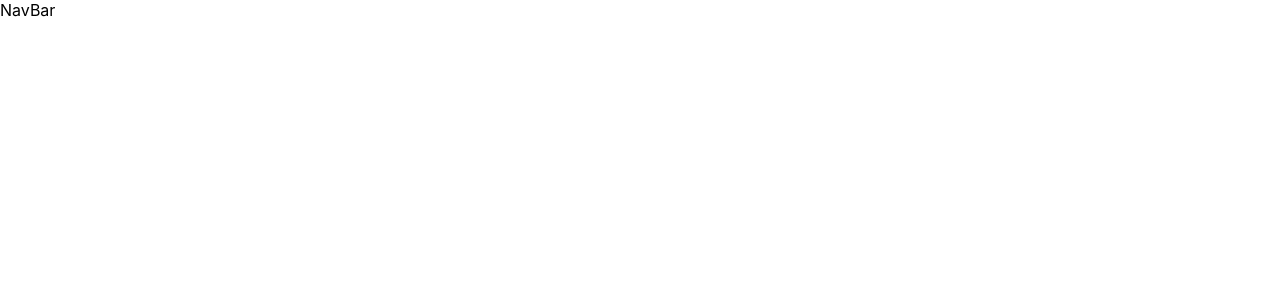
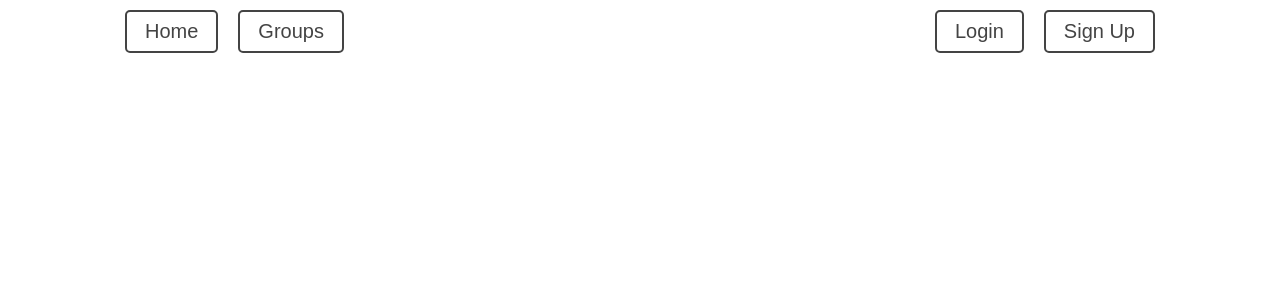
Before and after one commit to oldbettie/notepad, a React (Create React App) app: page / in a window 1280 px wide. Shown: the top 300 px of the page. Built offline with nearby package versions, Linux system fonts and the light colour scheme.

Commit message:
added bugs

```diff
--- a/src/App.js
+++ b/src/App.js
@@ -2,11 +2,39 @@ import { BrowserRouter } from "react-router-dom";
 import Pages from "./pages/Pages";
 import NavBar from "./components/NavBar";
 import { UserContext } from "./UserContext";
-import { useState, useMemo } from "react";
+import { useState, useEffect } from "react";
+import axios from "axios";
 
 //  come back for auth provider stuff later
 function App() {
+	const URL = "http://localhost:3000/isAuth";
 	const [user, setUser] = useState(null);
+	const data = localStorage.getItem("userData");
+
+	function GetContext() {
+		if (data) {
+			const userId = JSON.parse(data).id;
+			const token = JSON.parse(data).token;
+
+			axios
+				.post(
+					URL,
+					{ id: userId },
+					{
+						headers: {
+							"x-access-token": token,
+						},
+					}
+				)
+				.then((res) => {
+					setUser(res.data);
+				});
+		}
+	}
+
+	useEffect(() => {
+		GetContext();
+	}, []);
 
 	return (
 		<BrowserRouter>
--- a/src/components/NavBar.js
+++ b/src/components/NavBar.js
@@ -1,7 +1,46 @@
-import React from "react";
+import React, { useContext, useEffect, useState } from "react";
+import { NavLink } from "react-router-dom";
+import { UserContext } from "../UserContext";
+import Button from "./Button";
 
 function NavBar() {
-	return <div>NavBar</div>;
+	const { user, setUser } = useContext(UserContext);
+	const [userState, setUserState] = useState(false);
+
+	useEffect(() => {
+		if (user != null) {
+			setUserState(user.auth);
+		}
+	}, [user]);
+
+	return (
+		<div className="navContainer">
+			<div className="navDefault">
+				<NavLink to={"/"}>
+					<Button content="Home" classnames="btn btnNav" />
+				</NavLink>
+				<NavLink to={"/groups"}>
+					<Button content="Groups" classnames="btn btnNav" />
+				</NavLink>
+			</div>
+
+			{!userState ? (
+				<div className="navUser">
+					<NavLink to={"/login"}>
+						<Button content="Login" classnames="btn btnNav" />
+					</NavLink>
+					<NavLink to={"/signup"}>
+						<Button content="Sign Up" classnames="btn btnNav" />
+					</NavLink>
+				</div>
+			) : (
+				<div className="navUser">
+					<Button content="Profile" classnames="btn btnNav" />
+					<Button content="Sign Out" classnames="btn btnNav" />
+				</div>
+			)}
+		</div>
+	);
 }
 
 export default NavBar;
--- a/src/index.scss
+++ b/src/index.scss
@@ -1,6 +1,15 @@
+$primary: #ffffff;
+$secondary: #cccccc;
+$third: #444444;
+* {
+	margin: 0;
+	padding: 0;
+	box-sizing: border-box;
+}
 body {
+	max-width: 1050px;
 	padding: 0;
-	margin: 0;
+	margin: 0 auto;
 	font-family: -apple-system, BlinkMacSystemFont, "Segoe UI", "Roboto",
 		"Oxygen", "Ubuntu", "Cantarell", "Fira Sans", "Droid Sans",
 		"Helvetica Neue", sans-serif;
@@ -8,3 +17,25 @@ body {
 	-moz-osx-font-smoothing: grayscale;
 	box-sizing: border-box;
 }
+button {
+	border: 2px solid $third;
+	color: $third;
+	background: none;
+	border-radius: 5px;
+	padding: 8px 18px;
+	font-size: 20px;
+	margin: 10px;
+}
+button:hover {
+	cursor: pointer;
+	color: #444444;
+	border: 2px solid #444444;
+}
+input {
+	border: none;
+}
+
+.navContainer {
+	display: flex;
+	justify-content: space-between;
+}
```
Also changed, not shown: src/pages/Groups.js (added, +7 -0 lines), src/pages/Groups.modules.scss (added).
